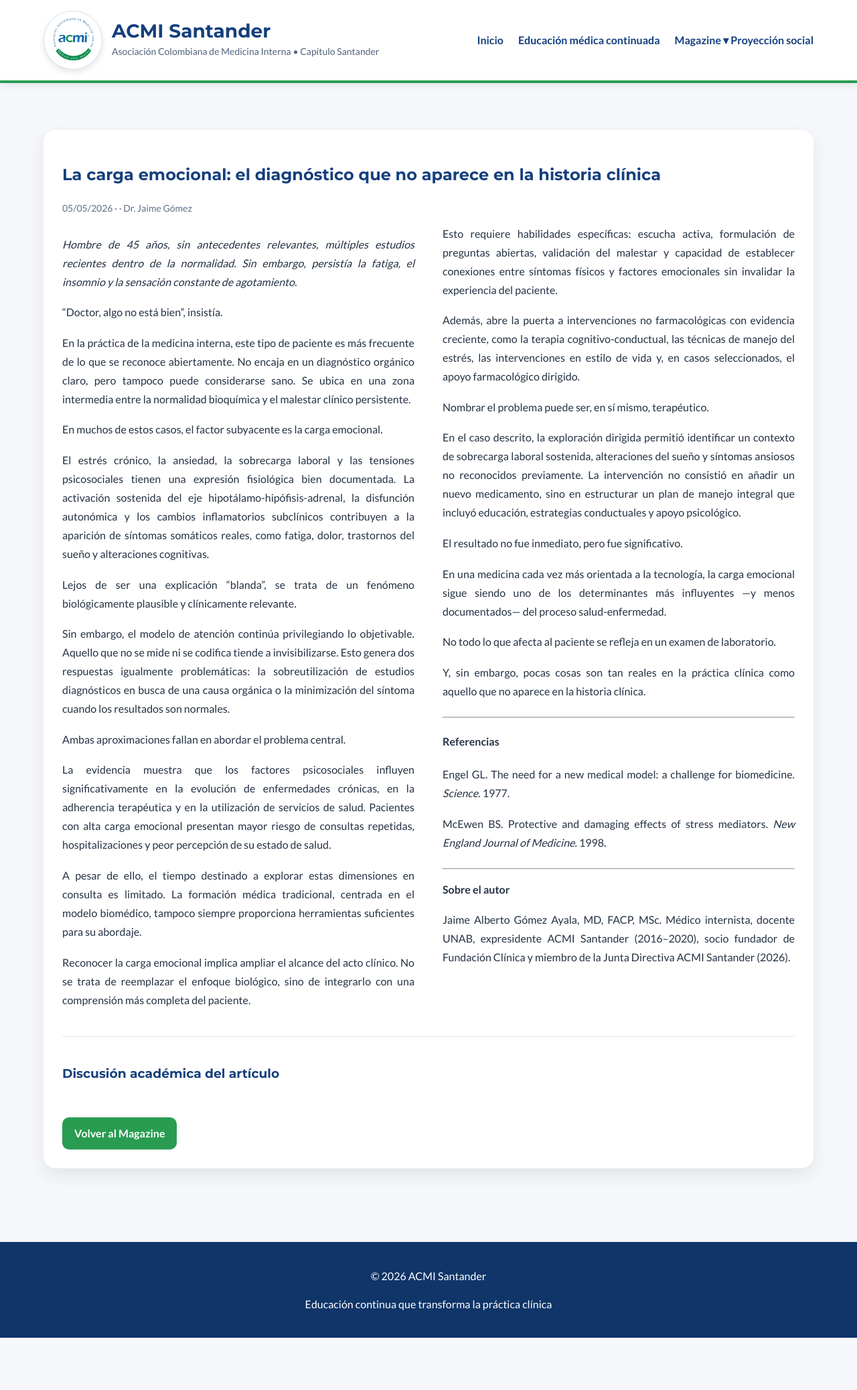
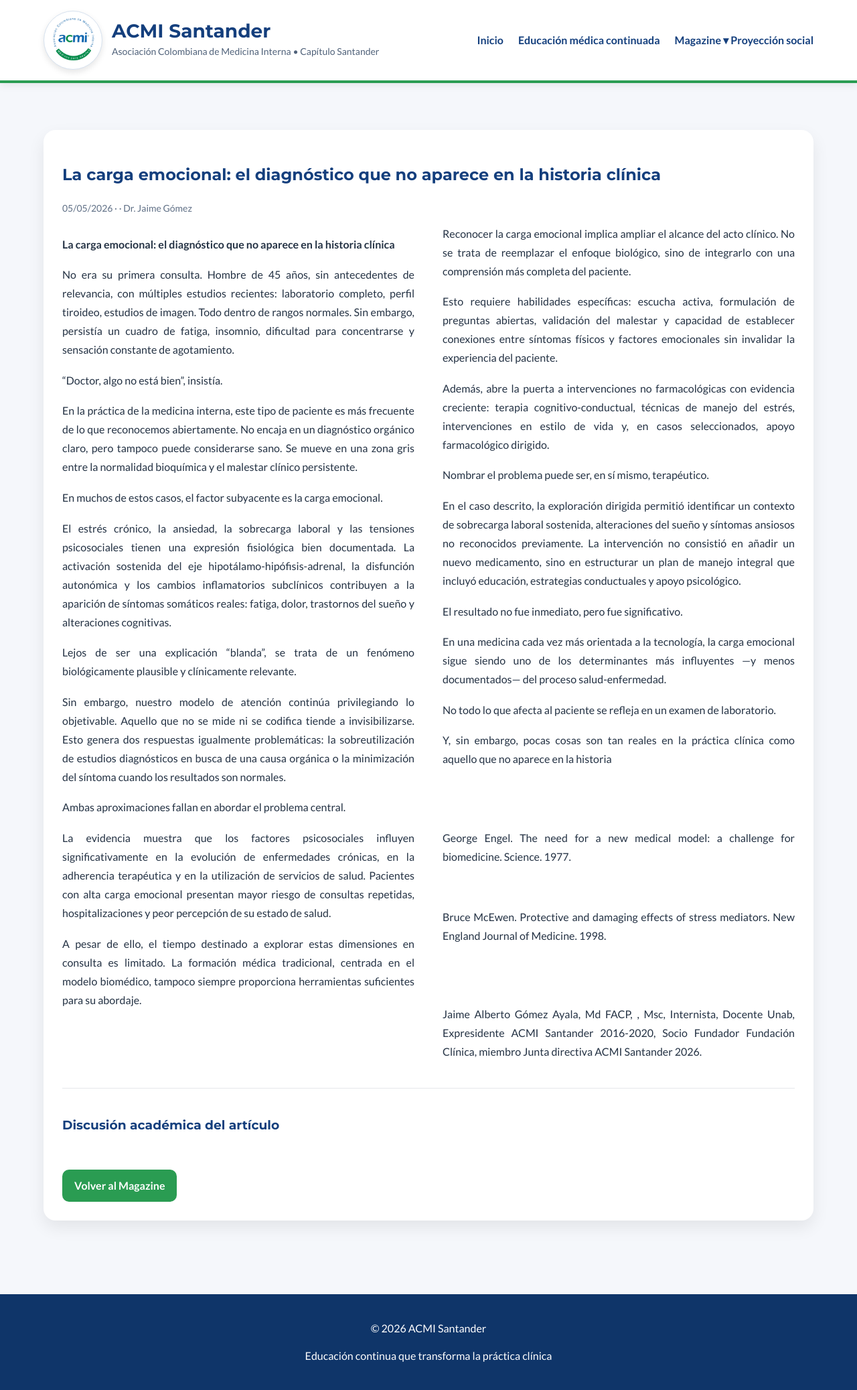
Before and after one commit to Acmisantander/Acmisantander, a Jekyll site: the page built from _posts/2026-05-05-carga-emocional-diagnostico-invisible.md, in a window 1280 px wide. Shown: the whole page at 67% size. Built offline with Jekyll 4.4.1, drawn with Linux system fonts in a browser that asks for light colours; before the commit the page ends 1997 px from its top, so only the background shows below that.

Commit message:
Update 2026-05-05-carga-emocional-diagnostico-invisible.md

```diff
--- a/_posts/2026-05-05-carga-emocional-diagnostico-invisible.md
+++ b/_posts/2026-05-05-carga-emocional-diagnostico-invisible.md
@@ -3,10 +3,10 @@ layout: post
 title: "La carga emocional: el diagnóstico que no aparece en la historia clínica"
 date: 2026-05-05
 author: "Dr. Jaime Gómez"
-affiliation: "Médico Internista"
+affiliation: "Médico internista"
 categories: magazine
 subcategory: opinion
-excerpt: "La carga emocional representa un determinante clínico relevante que, aunque frecuentemente invisible en la historia médica, impacta de forma directa en la sintomatología, la evolución y la utilización de los servicios de salud."
+excerpt: "La carga emocional y su impacto clínico en pacientes sin hallazgos orgánicos claros."
 ---
 
 <style>
@@ -22,10 +22,8 @@ excerpt: "La carga emocional representa un determinante clínico relevante que,
   margin-bottom: 1.1rem;
 }
 
-.opinion-references,
-.author-box {
+.opinion-columns div {
   break-inside: avoid;
-  margin-top: 1.5rem;
 }
 
 @media (max-width: 768px) {
@@ -37,19 +35,21 @@ excerpt: "La carga emocional representa un determinante clínico relevante que,
 
 <div class="opinion-columns">
 
-<p><em>Hombre de 45 años, sin antecedentes relevantes, múltiples estudios recientes dentro de la normalidad. Sin embargo, persistía la fatiga, el insomnio y la sensación constante de agotamiento.</em></p>
+<p><strong>La carga emocional: el diagnóstico que no aparece en la historia clínica</strong></p>
+
+<p>No era su primera consulta. Hombre de 45 años, sin antecedentes de relevancia, con múltiples estudios recientes: laboratorio completo, perfil tiroideo, estudios de imagen. Todo dentro de rangos normales. Sin embargo, persistía un cuadro de fatiga, insomnio, dificultad para concentrarse y sensación constante de agotamiento.</p>
 
 <p>“Doctor, algo no está bien”, insistía.</p>
 
-<p>En la práctica de la medicina interna, este tipo de paciente es más frecuente de lo que se reconoce abiertamente. No encaja en un diagnóstico orgánico claro, pero tampoco puede considerarse sano. Se ubica en una zona intermedia entre la normalidad bioquímica y el malestar clínico persistente.</p>
+<p>En la práctica de la medicina interna, este tipo de paciente es más frecuente de lo que reconocemos abiertamente. No encaja en un diagnóstico orgánico claro, pero tampoco puede considerarse sano. Se mueve en una zona gris entre la normalidad bioquímica y el malestar clínico persistente.</p>
 
 <p>En muchos de estos casos, el factor subyacente es la carga emocional.</p>
 
-<p>El estrés crónico, la ansiedad, la sobrecarga laboral y las tensiones psicosociales tienen una expresión fisiológica bien documentada. La activación sostenida del eje hipotálamo-hipófisis-adrenal, la disfunción autonómica y los cambios inflamatorios subclínicos contribuyen a la aparición de síntomas somáticos reales, como fatiga, dolor, trastornos del sueño y alteraciones cognitivas.</p>
+<p>El estrés crónico, la ansiedad, la sobrecarga laboral y las tensiones psicosociales tienen una expresión fisiológica bien documentada. La activación sostenida del eje hipotálamo-hipófisis-adrenal, la disfunción autonómica y los cambios inflamatorios subclínicos contribuyen a la aparición de síntomas somáticos reales: fatiga, dolor, trastornos del sueño y alteraciones cognitivas.</p>
 
 <p>Lejos de ser una explicación “blanda”, se trata de un fenómeno biológicamente plausible y clínicamente relevante.</p>
 
-<p>Sin embargo, el modelo de atención continúa privilegiando lo objetivable. Aquello que no se mide ni se codifica tiende a invisibilizarse. Esto genera dos respuestas igualmente problemáticas: la sobreutilización de estudios diagnósticos en busca de una causa orgánica o la minimización del síntoma cuando los resultados son normales.</p>
+<p>Sin embargo, nuestro modelo de atención continúa privilegiando lo objetivable. Aquello que no se mide ni se codifica tiende a invisibilizarse. Esto genera dos respuestas igualmente problemáticas: la sobreutilización de estudios diagnósticos en busca de una causa orgánica o la minimización del síntoma cuando los resultados son normales.</p>
 
 <p>Ambas aproximaciones fallan en abordar el problema central.</p>
 
@@ -61,7 +61,7 @@ excerpt: "La carga emocional representa un determinante clínico relevante que,
 
 <p>Esto requiere habilidades específicas: escucha activa, formulación de preguntas abiertas, validación del malestar y capacidad de establecer conexiones entre síntomas físicos y factores emocionales sin invalidar la experiencia del paciente.</p>
 
-<p>Además, abre la puerta a intervenciones no farmacológicas con evidencia creciente, como la terapia cognitivo-conductual, las técnicas de manejo del estrés, las intervenciones en estilo de vida y, en casos seleccionados, el apoyo farmacológico dirigido.</p>
+<p>Además, abre la puerta a intervenciones no farmacológicas con evidencia creciente: terapia cognitivo-conductual, técnicas de manejo del estrés, intervenciones en estilo de vida y, en casos seleccionados, apoyo farmacológico dirigido.</p>
 
 <p>Nombrar el problema puede ser, en sí mismo, terapéutico.</p>
 
@@ -73,22 +73,18 @@ excerpt: "La carga emocional representa un determinante clínico relevante que,
 
 <p>No todo lo que afecta al paciente se refleja en un examen de laboratorio.</p>
 
-<p>Y, sin embargo, pocas cosas son tan reales en la práctica clínica como aquello que no aparece en la historia clínica.</p>
+<p>Y, sin embargo, pocas cosas son tan reales en la práctica clínica como aquello que no aparece en la historia</p>
 
-<div class="opinion-references">
-<hr>
-<h4>Referencias</h4>
+<br><br>
 
-<p>Engel GL. The need for a new medical model: a challenge for biomedicine. <em>Science</em>. 1977.</p>
+<p>George Engel. The need for a new medical model: a challenge for biomedicine. Science. 1977.</p>
 
-<p>McEwen BS. Protective and damaging effects of stress mediators. <em>New England Journal of Medicine</em>. 1998.</p>
-</div>
+<br>
 
-<div class="author-box">
-<hr>
-<p><strong>Sobre el autor</strong></p>
+<p>Bruce McEwen. Protective and damaging effects of stress mediators. New England Journal of Medicine. 1998.</p>
 
-<p>Jaime Alberto Gómez Ayala, MD, FACP, MSc. Médico internista, docente UNAB, expresidente ACMI Santander (2016–2020), socio fundador de Fundación Clínica y miembro de la Junta Directiva ACMI Santander (2026).</p>
-</div>
+<br><br>
+
+<p>Jaime Alberto Gómez Ayala, Md FACP, , Msc, Internista, Docente Unab, Expresidente ACMI Santander 2016-2020, Socio Fundador Fundación Clínica, miembro Junta directiva ACMI Santander 2026.</p>
 
 </div>
```
